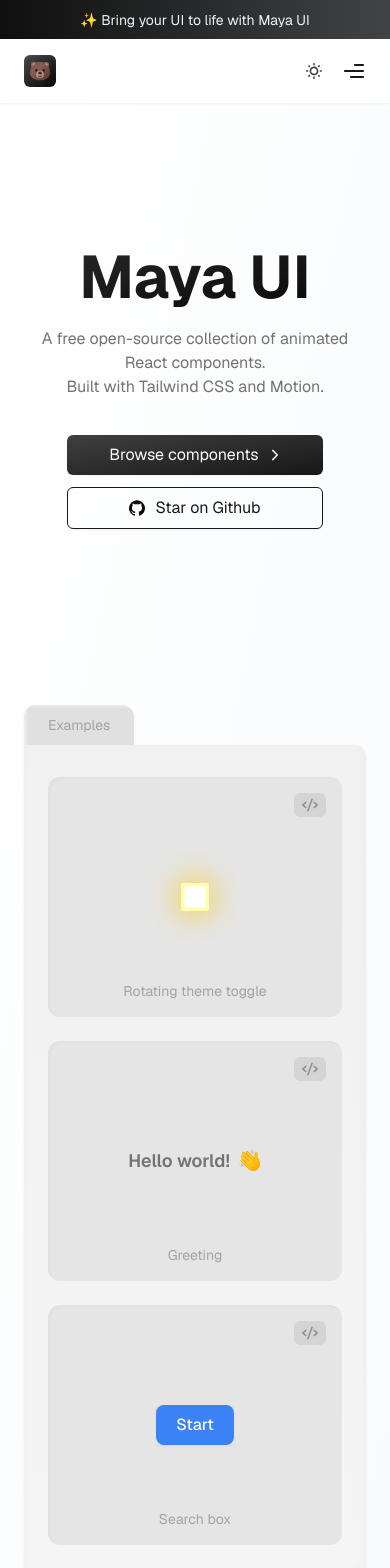
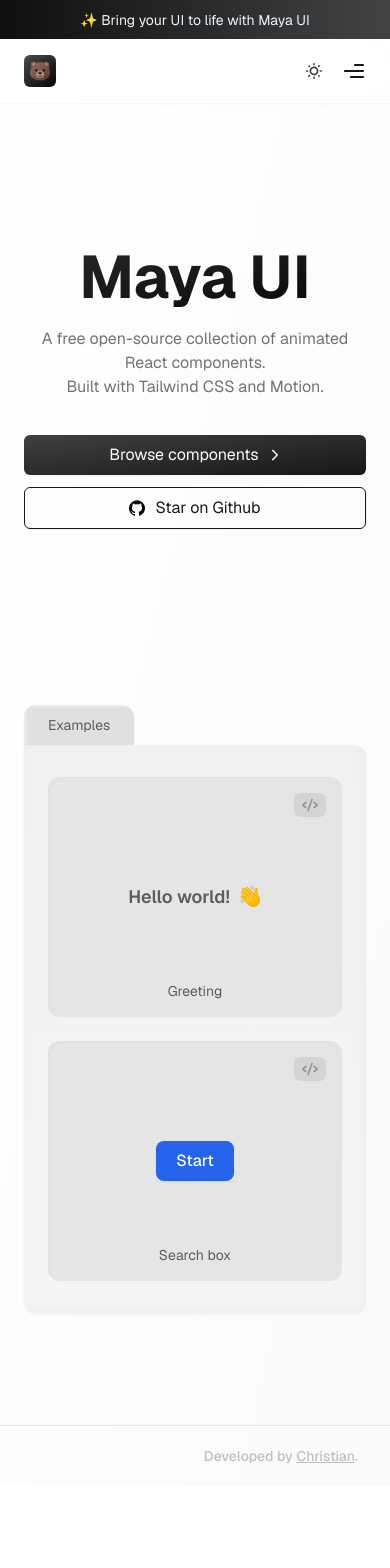
Before and after one commit to chrismaldona2/maya-ui, a Next.js app: page / in a window 390 px wide. Shown: the top 1568 px of the page. After the commit the page ends 1486 px from the top, so only its background shows below. Built offline with nearby package versions, Linux system fonts and the light colour scheme.

Commit message:
improved accessibility
- removed 'animated theme toggle' component from examples due to lag on mobile. optimizations coming next..

```diff
--- a/src/components/animated-search-box.tsx
+++ b/src/components/animated-search-box.tsx
@@ -101,7 +101,7 @@ const AnimatedSearchBox = ({
       <motion.button
         layout
         id="search-button"
-        className="relative py-3 px-5 text-base/none sm:text-lg/none bg-blue-500 dark:bg-blue-600 hover:bg-blue-400 dark:hover:bg-blue-500 transition-colors duration-[.35s] font-medium text-center overflow-clip whitespace-nowrap text-slate-50 "
+        className="relative py-3 px-5 text-base/none sm:text-lg/none bg-blue-600 hover:bg-blue-500 transition-colors duration-[.35s] font-medium text-center overflow-clip whitespace-nowrap text-slate-50 "
         style={{ borderRadius: "0.5rem" }}
         onClick={isSearching ? handleSearch : openSearchBox}
       >
--- a/src/components/bento-grid.tsx
+++ b/src/components/bento-grid.tsx
@@ -18,23 +18,3 @@ export const BentoGrid = ({ className, children }: BentoGridProps) => {
     </div>
   );
 };
-
-interface BentoItemProps {
-  className?: string;
-  children: ReactNode;
-}
-
-const BentoGridItem = ({ className, children }: BentoItemProps) => {
-  return (
-    <div
-      className={cn(
-        "relative bg-neutral-200 dark:bg-[#131313] rounded-xl shadow-[inset_3px_2px_2px_rgba(200,200,200,.1)] dark:shadow-[inset_2px_2px_8px_rgba(40,44,44,0.1)] overflow-hidden p-4 col-span-1 row-span-1",
-        className
-      )}
-    >
-      {children}
-    </div>
-  );
-};
-
-BentoGrid.Item = BentoGridItem;
--- a/src/components/button.tsx
+++ b/src/components/button.tsx
@@ -2,7 +2,7 @@ import { ButtonHTMLAttributes, ReactNode } from "react";
 import { cn } from "@/lib/utils";
 import { cva, VariantProps } from "class-variance-authority";
 
-const buttonVariants = cva(
+export const buttonVariants = cva(
   "max-w-full shadow-sm whitespace-nowrap overflow-clip flex justify-center items-center gap-2.5 py-2 px-4 rounded-md select-none hover:scale-[102%] active:scale-100 transition-transform duration-300",
   {
     variants: {
--- /dev/null
+++ b/src/components/component-container.tsx
@@ -0,0 +1,25 @@
+import { cn } from "@/lib/utils";
+import { ReactNode } from "react";
+
+interface ComponentContainerProps {
+  className?: string;
+  children: ReactNode;
+}
+
+const ComponentContainer = ({
+  className,
+  children,
+}: ComponentContainerProps) => {
+  return (
+    <div
+      className={cn(
+        "relative bg-neutral-200 dark:bg-[#131313] rounded-xl shadow-[inset_3px_2px_2px_rgba(200,200,200,.1)] dark:shadow-[inset_2px_2px_8px_rgba(40,44,44,0.1)] overflow-hidden p-4 col-span-1 row-span-1",
+        className
+      )}
+    >
+      {children}
+    </div>
+  );
+};
+
+export default ComponentContainer;
--- a/src/components/examples-container.tsx
+++ b/src/components/examples-container.tsx
@@ -1,4 +1,3 @@
-import RotatingThemeToggle from "./rotating-theme-toggle";
 import CenteredWrapper from "./centered-wrapper";
 import WavingHand from "./waving-hand";
 import AnimatedSearchBox from "./animated-search-box";
@@ -6,6 +5,7 @@ import { BentoGrid } from "./bento-grid";
 import { ReactNode } from "react";
 import Link from "next/link";
 import { CodeIcon } from "./icons";
+import ComponentContainer from "./component-container";
 
 interface Example {
   id: number;
@@ -18,16 +18,10 @@ interface Example {
 const examples: Example[] = [
   {
     id: 1,
-    title: "Rotating theme toggle",
-    component: <RotatingThemeToggle />,
-    href: "/components/rotating-theme-toggle",
-  },
-  {
-    id: 2,
     title: "Greeting",
     component: (
       <div className="flex items-center gap-2">
-        <span className="pointer-events-none text-lg font-semibold text-neutral-500 dark:text-neutral-200">
+        <span className="pointer-events-none text-lg font-semibold text-neutral-550 dark:text-neutral-200">
           Hello world!
         </span>
         <WavingHand className="flex-shrink-0" />
@@ -37,7 +31,7 @@ const examples: Example[] = [
     href: "/components/waving-hand",
   },
   {
-    id: 3,
+    id: 2,
     title: "Search box",
     component: <AnimatedSearchBox placeholder="something..." clearOnSubmit />,
     className: "col-span-full lg:col-span-2",
@@ -53,11 +47,12 @@ const ExampleCard = ({ example }: { example: Example }) => {
       <Link
         href={href}
         className="absolute right-0 top-0 rounded-md bg-neutral-300 px-2 py-1 text-xs font-semibold dark:bg-[#2a2929]"
+        aria-label={`See '${title}' code`}
       >
         <CodeIcon className="size-4 pointer-events-none [&_path]:fill-[#909090] dark:[&_path]:fill-neutral-600" />
       </Link>
       {component}
-      <span className="absolute bottom-0 w-full select-none text-center text-sm text-neutral-400 dark:text-neutral-600">
+      <span className="absolute bottom-0 w-full select-none text-center text-sm text-neutral-550 dark:text-neutral-450">
         {title}
       </span>
     </div>
@@ -69,16 +64,19 @@ const ExamplesContainer = () => {
     <CenteredWrapper>
       <div className="flex flex-col items-start drop-shadow-sm">
         <div className="overflow-clip rounded-t-xl">
-          <button className="bg-[#e0e0e0] px-6 py-2.5 text-sm text-zinc-400 shadow-[inset_3px_2px_2px_rgba(255,255,255,0.35)] dark:bg-neutral-900 dark:text-neutral-500 dark:shadow-[inset_3px_2px_2px_rgba(40,44,44,0.2)]">
+          <button className="bg-[#e0e0e0] px-6 py-2.5 text-sm text-neutral-550 shadow-[inset_3px_2px_2px_rgba(255,255,255,0.35)] dark:bg-neutral-900 dark:text-neutral-450 dark:shadow-[inset_3px_2px_2px_rgba(40,44,44,0.2)]">
             Examples
           </button>
         </div>
         <div className="w-full rounded-b-xl rounded-tr-xl bg-gradient-to-b from-[#f2f1f1] to-[#f5f5f5] px-6 py-8 shadow-[inset_-2px_-4px_8px_rgba(200,200,200,0.1)] dark:from-[#111111] dark:to-[#0d0d0d] dark:shadow-[inset_-2px_-4px_8px_rgba(44,44,44,0.1)]">
           <BentoGrid>
             {examples.map((example) => (
-              <BentoGrid.Item key={example.id} className={example.className}>
+              <ComponentContainer
+                key={example.id}
+                className={example.className}
+              >
                 <ExampleCard example={example} />
-              </BentoGrid.Item>
+              </ComponentContainer>
             ))}
           </BentoGrid>
         </div>
--- a/src/components/hero.tsx
+++ b/src/components/hero.tsx
@@ -1,6 +1,6 @@
 import React from "react";
 import { ArrowIcon, GithubIcon } from "./icons";
-import { Button } from "./button";
+import { buttonVariants } from "./button";
 import Link from "next/link";
 import CenteredWrapper from "./centered-wrapper";
 
@@ -15,22 +15,27 @@ const Hero = () => {
           <p>A free open-source collection of animated React components.</p>
           <p>Built with Tailwind CSS and Motion.</p>
         </div>
-        <div className="flex flex-wrap gap-3 [&_>*]:flex-grow max-w-[75%] min-w-[200px]">
-          <Link href="/components" className="[&_>button]:w-full max-w-full">
-            <Button variant="filled">
-              <span>Browse components</span>
-              <ArrowIcon className="size-3 [&_path]:fill-zinc-200 dark:[&_path]:fill-neutral-500 flex-shrink-0" />
-            </Button>
+        <div className="flex flex-wrap gap-3 [&_>*]:flex-grow justify-center">
+          <Link
+            href="/components"
+            className={buttonVariants({
+              variant: "filled",
+              className: "max-w-[245px]",
+            })}
+          >
+            <span>Browse components</span>
+            <ArrowIcon className="size-3 [&_path]:fill-zinc-200 dark:[&_path]:fill-neutral-500 flex-shrink-0" />
           </Link>
           <a
             href="https://github.com/chrismaldona2/maya-ui"
             target="_blank"
-            className="[&_>button]:w-full max-w-full"
+            className={buttonVariants({
+              variant: "outlined",
+              className: "max-w-[245px]",
+            })}
           >
-            <Button variant="outlined">
-              <GithubIcon className="size-4 [&_path]:fill-neutral-950 dark:[&_path]:fill-neutral-200 flex-shrink-0" />
-              <span>Star on Github</span>
-            </Button>
+            <GithubIcon className="size-4 [&_path]:fill-neutral-950 dark:[&_path]:fill-neutral-200 flex-shrink-0" />
+            <span>Star on Github</span>
           </a>
         </div>
       </div>
--- a/src/components/sidebar.tsx
+++ b/src/components/sidebar.tsx
@@ -17,7 +17,6 @@ const Sidebar = ({ children }: SidebarProps) => {
   return (
     <aside
       className="flex h-full flex-col gap-9 overflow-auto px-4 py-6 lg:py-8"
-      role="navigation"
       aria-label="Sidebar Navigation"
     >
       {children}
--- a/tailwind.config.ts
+++ b/tailwind.config.ts
@@ -8,7 +8,10 @@ export default {
   ],
   theme: {
     extend: {
-      colors: {},
+      colors: {
+        "neutral-450": "#808080",
+        "neutral-550": "#5c5c5c",
+      },
     },
   },
   plugins: [],
```
Also changed, not shown: src/app/(components)/components/[slug]/page.tsx (+6 -6 lines).
